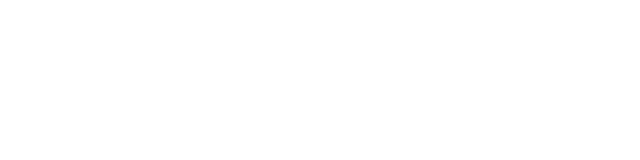
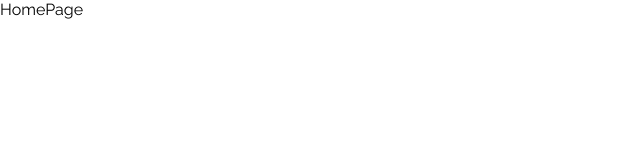
Before and after one commit to desmondtong/Java-backend, a React (Vite) app in the folder Frontend/: page /homepage in a window 1280 px wide. Before the commit this address had no page. Shown: the top 160 px of the page, without its empty margins (0-640 px from the left). Built offline with nearby package versions, Linux system fonts and the light colour scheme.

Commit message:
Add homepage

```diff
--- a/Frontend/src/App.tsx
+++ b/Frontend/src/App.tsx
@@ -3,6 +3,7 @@
 import Login from "./pages/Login";
 import Register from "./pages/Register";
 import AdminOnly from "./pages/AdminOnly";
+import HomePage from "./pages/HomePage";
 
 function App() {
   return (
@@ -10,6 +11,8 @@
       <Routes>
         <Route path="/login" element={<Login />}></Route>
         <Route path="/register" element={<Register />}></Route>
+        <Route path="/homepage" element={<HomePage />}></Route>
+
         <Route path="/adminonly" element={<AdminOnly />}></Route>
       </Routes>
     </div>
--- /dev/null
+++ b/Frontend/src/pages/HomePage.tsx
@@ -0,0 +1,7 @@
+import React from "react";
+
+const HomePage: React.FC = () => {
+  return <>HomePage</>;
+};
+
+export default HomePage;
```
